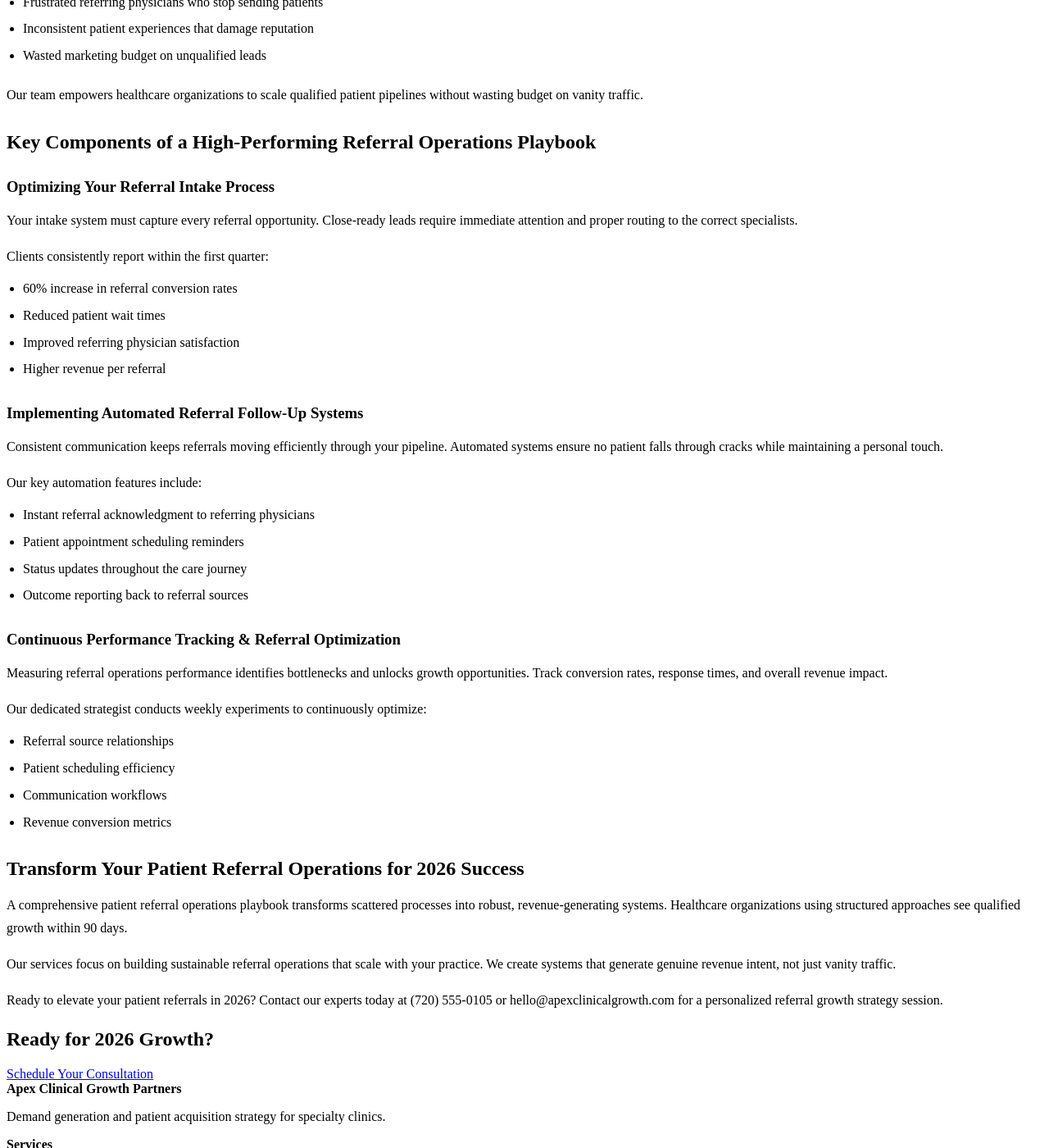
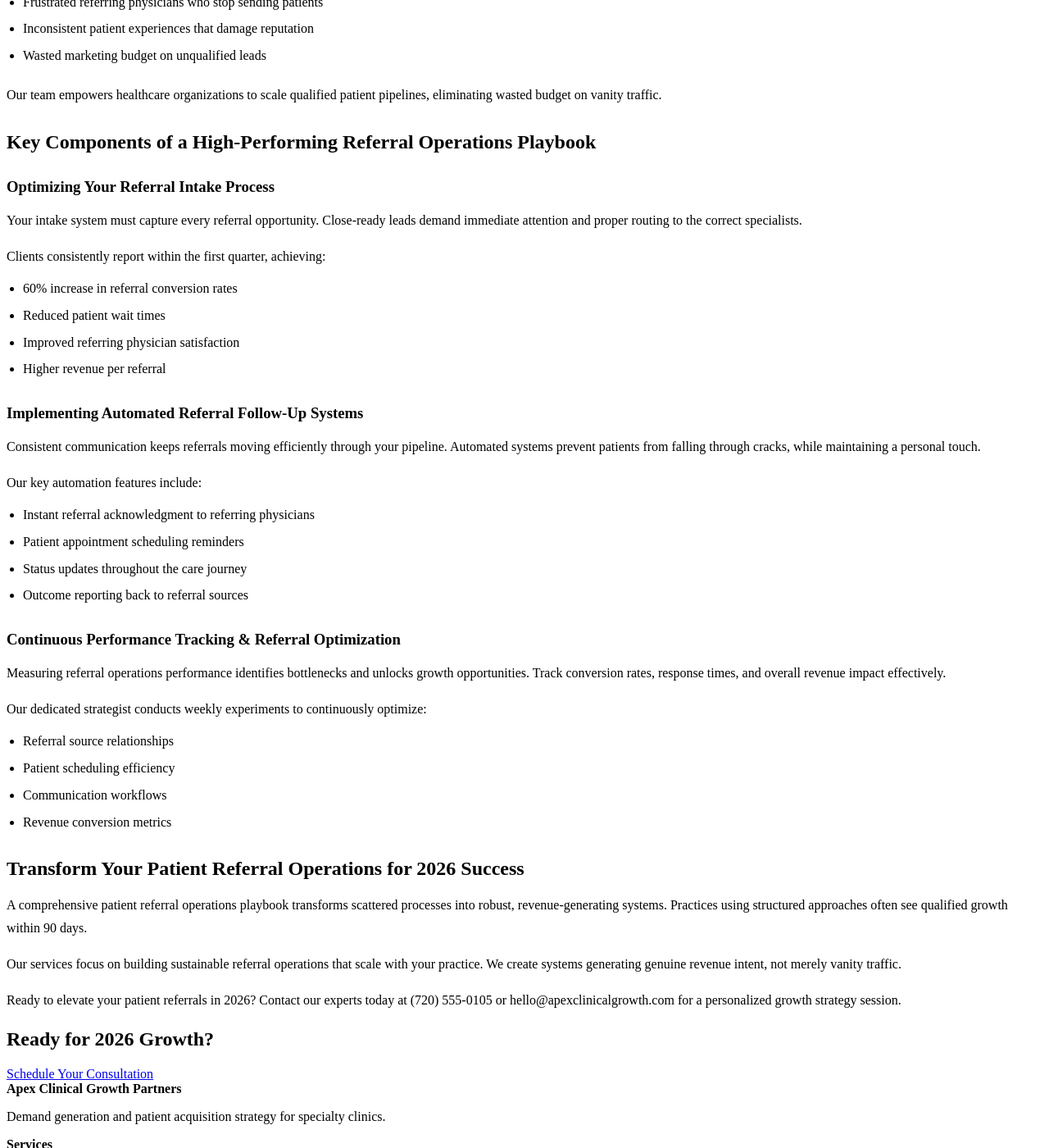
Before and after one commit to prjctlphbt/orbitr-canary-angular-20260228, a Jekyll site: the page angular-referral-ops-playbook-20260228142149.html, which Jekyll copies as it is, in a window 1280 px wide and 1400 px high, scrolled down 404 px. Shown: the whole window at 82% size. Built offline with Jekyll 4.4.1, drawn with Linux system fonts in a browser that asks for light colours; some of the changed text lies outside the part shown.

Commit message:
Refresh and update content: angular-referral-ops-playbook-20260228142149.html

```diff
--- a/angular-referral-ops-playbook-20260228142149.html
+++ b/angular-referral-ops-playbook-20260228142149.html
@@ -102,28 +102,28 @@
 <main class="page-main">
 <section class="page-hero landing-hero">
 <div class="container">
-<h1>Patient Referral Operations Playbook 2026: Drive Healthcare Growth</h1>
-<a class="cta" href="/services/">Get Your 2026 Playbook</a>
+<h1 translate="no">Patient Referral Operations Playbook 2026: Drive Healthcare Growth</h1>
+<a class="cta" href="/services/">Unlock Your 2026 Growth Strategy</a>
 </div>
 </section>
 <section class="landing-content">
 <div class="container orbitr-generated-content">
-<h1>Patient Referral Operations Playbook 2026: Drive Healthcare Growth</h1>
-<p>Your patient referral operations playbook is critical for growth in 2026. Most healthcare organizations lose 40% of referrals due to broken processes and missed follow-ups.</p>
-<p>Apex Clinical Growth Partners, serving the Denver, CO community, specializes in creating systematic approaches that convert referral intent into sustainable revenue growth.</p>
+<h1 translate="no">Patient Referral Operations Playbook 2026: Drive Healthcare Growth</h1>
+<p>Your patient referral operations playbook is critical for sustained growth in 2026. Many healthcare organizations lose 40% of referrals due to broken processes and missed follow-ups.</p>
+<p>Apex Clinical Growth Partners, serving the Denver, CO community, specializes in systematic approaches that convert referral intent into sustainable revenue growth.</p>
 <h2>Why a 2026 Patient Referral Operations Playbook is Crucial for Growth</h2>
-<p>Effective referral operations directly impact your bottom line. Without a structured patient referral operations playbook, practices experience:</p>
+<p>Effective referral operations directly impact your bottom line. Without a structured patient referral operations playbook, practices often experience:</p>
 <ul>
 <li>Lost revenue from missed referral opportunities</li>
 <li>Frustrated referring physicians who stop sending patients</li>
 <li>Inconsistent patient experiences that damage reputation</li>
 <li>Wasted marketing budget on unqualified leads</li>
 </ul>
-<p>Our team empowers healthcare organizations to scale qualified patient pipelines without wasting budget on vanity traffic.</p>
+<p>Our team empowers healthcare organizations to scale qualified patient pipelines, eliminating wasted budget on vanity traffic.</p>
 <h2>Key Components of a High-Performing Referral Operations Playbook</h2>
 <h3>Optimizing Your Referral Intake Process</h3>
-<p>Your intake system must capture every referral opportunity. Close-ready leads require immediate attention and proper routing to the correct specialists.</p>
-<p>Clients consistently report within the first quarter:
+<p>Your intake system must capture every referral opportunity. Close-ready leads demand immediate attention and proper routing to the correct specialists.</p>
+<p>Clients consistently report within the first quarter, achieving:
 <ul>
 <li>60% increase in referral conversion rates</li>
 <li>Reduced patient wait times</li>
@@ -131,7 +131,7 @@
 <li>Higher revenue per referral</li>
 </ul></p>
 <h3>Implementing Automated Referral Follow-Up Systems</h3>
-<p>Consistent communication keeps referrals moving efficiently through your pipeline. Automated systems ensure no patient falls through cracks while maintaining a personal touch.</p>
+<p>Consistent communication keeps referrals moving efficiently through your pipeline. Automated systems prevent patients from falling through cracks, while maintaining a personal touch.</p>
 <p>Our key automation features include:
 <ul>
 <li>Instant referral acknowledgment to referring physicians</li>
@@ -140,7 +140,7 @@
 <li>Outcome reporting back to referral sources</li>
 </ul></p>
 <h3>Continuous Performance Tracking &amp; Referral Optimization</h3>
-<p>Measuring referral operations performance identifies bottlenecks and unlocks growth opportunities. Track conversion rates, response times, and overall revenue impact.</p>
+<p>Measuring referral operations performance identifies bottlenecks and unlocks growth opportunities. Track conversion rates, response times, and overall revenue impact effectively.</p>
 <p>Our dedicated strategist conducts weekly experiments to continuously optimize:
 <ul>
 <li>Referral source relationships</li>
@@ -149,9 +149,9 @@
 <li>Revenue conversion metrics</li>
 </ul></p>
 <h2>Transform Your Patient Referral Operations for 2026 Success</h2>
-<p>A comprehensive patient referral operations playbook transforms scattered processes into robust, revenue-generating systems. Healthcare organizations using structured approaches see qualified growth within 90 days.</p>
-<p>Our services focus on building sustainable referral operations that scale with your practice. We create systems that generate genuine revenue intent, not just vanity traffic.</p>
-<p>Ready to elevate your patient referrals in 2026? Contact our experts today at (720) 555-0105 or hello@apexclinicalgrowth.com for a personalized referral growth strategy session.</p>
+<p>A comprehensive patient referral operations playbook transforms scattered processes into robust, revenue-generating systems. Practices using structured approaches often see qualified growth within 90 days.</p>
+<p>Our services focus on building sustainable referral operations that scale with your practice. We create systems generating genuine revenue intent, not merely vanity traffic.</p>
+<p>Ready to elevate your patient referrals in 2026? Contact our experts today at (720) 555-0105 or hello@apexclinicalgrowth.com for a personalized growth strategy session.</p>
 </div>
 </section>
 <section class="landing-cta">
```
Also changed, not shown: other parts of angular-referral-ops-playbook-20260228142149.html (+2 -2 lines).
